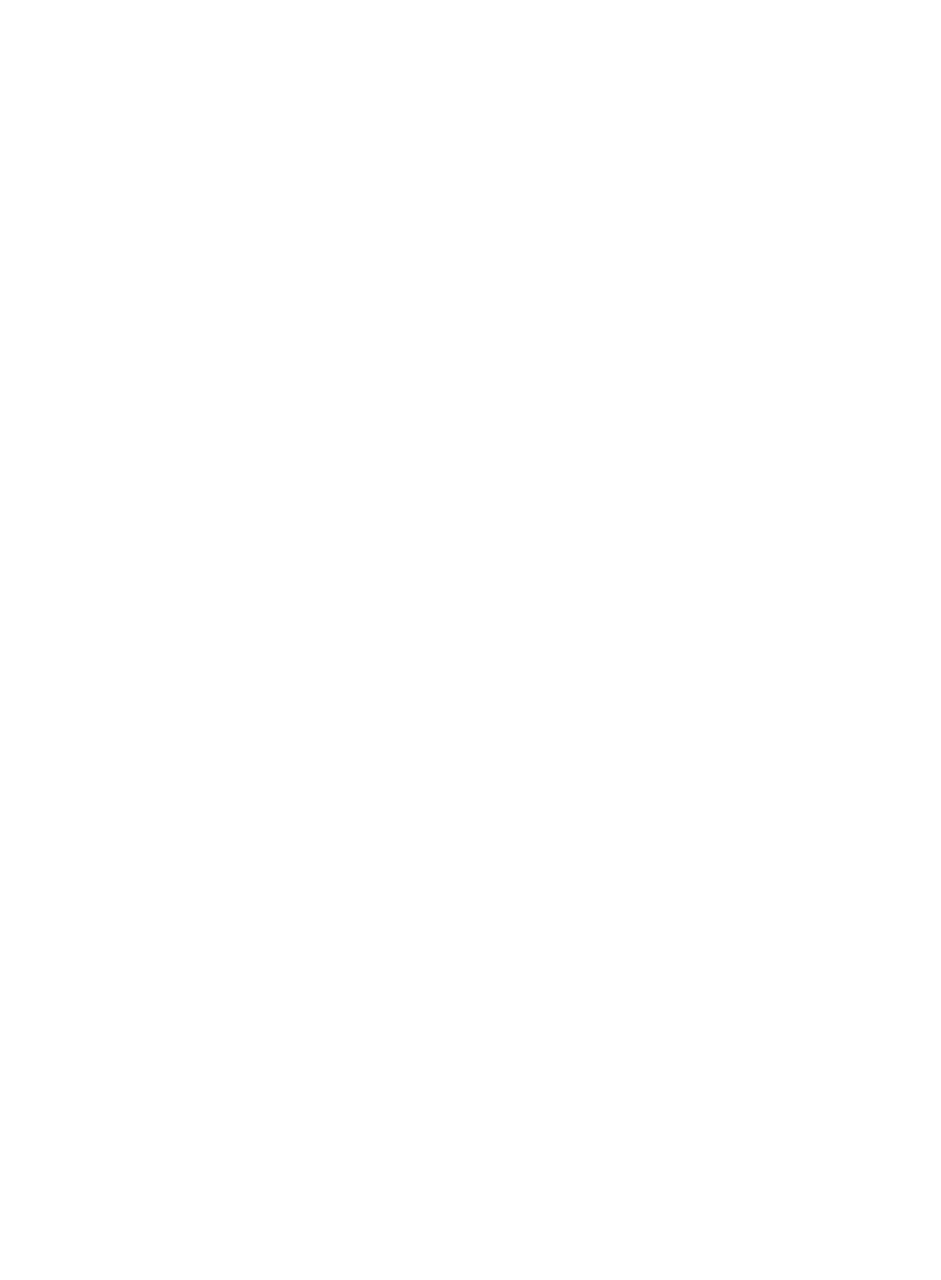
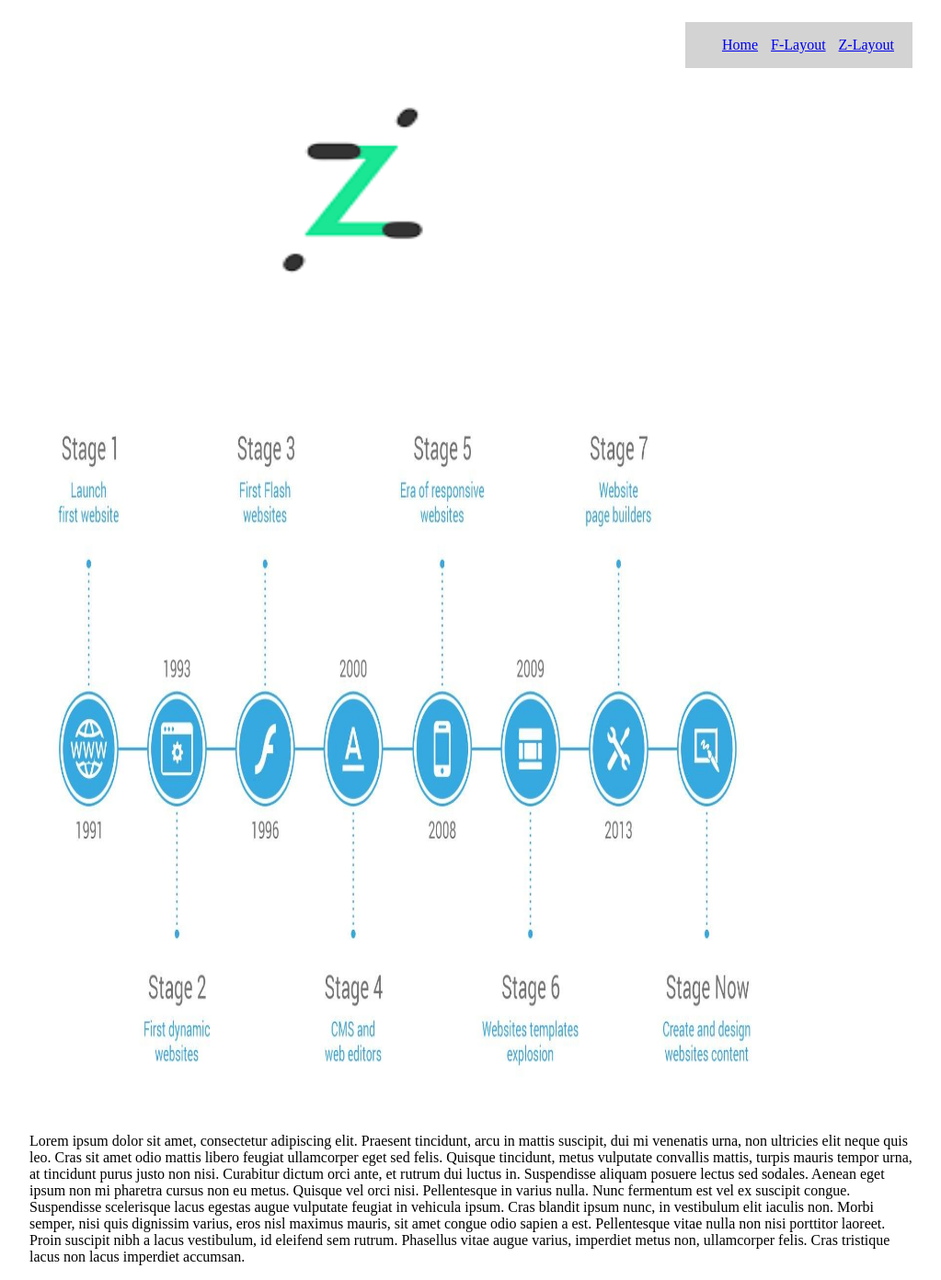
Before and after one commit to pp733/internet-history-601, a plain HTML site: page public_html/z-layout.html in a window 1280 px wide. Shown: the whole page at 92% size, without its empty margins (128-1151 px from the left). Before the commit the page ends 800 px from the top, so only its background shows below. Drawn offline with Linux system fonts and the light colour scheme.

Commit message:
Fixed z layout picture

```diff
--- /dev/null
+++ b/public_html/css/z-layout.css
@@ -0,0 +1,46 @@
+#logo {
+    float: left;
+}
+
+#logo img {
+    height: 100px;
+}
+
+#Image {
+    width: 800px;
+    height: 800px;
+    padding-right: 100px;
+}
+
+#primaryLinks {
+    background-color: lightgray;
+    height: 50px;
+    line-height: 50px;
+    width: auto;
+    text-align: right;
+    padding-right: 10px;
+    float: right;
+}
+
+#primaryLinks li {
+    display: inline;
+}
+
+#primaryLinks menu {
+    padding-top: 10px;
+    padding-left: 10px;
+}
+
+#wrapper {
+    width: 960px;
+    margin-left: auto;
+    margin-right: auto;
+}
+
+#primaryContent {
+    clear: both;
+}
+
+li a {
+    padding-right: 10px;
+}
--- a/public_html/z-layout.html
+++ b/public_html/z-layout.html
@@ -2,9 +2,53 @@
 <html lang="en">
 <head>
     <meta charset="UTF-8">
-    <title>Title</title>
+    <title>Z-Layout</title>
+    <link href="css/z-layout.css" rel="stylesheet" >
 </head>
+
 <body>
+    <div id="wrapper">
+
+        <div id="logo">
+            <img src="images/zlayout.png" style=
+                 "width: 700px;
+                 height: 400px;"
+            />
+        </div>
+        <menu id="primaryLinks">
+            <li><a href="index.html">Home</a></li>
+            <li><a href="f-layout.html">F-Layout</a></li>
+            <li><a href="z-layout.html">Z-Layout</a></li>
+            <!--<li><a href="about.html">About</a></li>-->
+        </menu>
+
+
+            <img id="Image" src="images/z.jpg"/>
+
+
+        <article id="primaryContent">
+            <p>
+                Lorem ipsum dolor sit amet, consectetur adipiscing elit. Praesent tincidunt, arcu in mattis suscipit, dui mi
+                venenatis urna, non ultricies elit neque quis leo. Cras sit amet odio mattis libero feugiat ullamcorper eget
+                sed
+                felis. Quisque tincidunt, metus vulputate convallis mattis, turpis mauris tempor urna, at tincidunt purus
+                justo
+                non nisi. Curabitur dictum orci ante, et rutrum dui luctus in. Suspendisse aliquam posuere lectus sed
+                sodales.
+                Aenean eget ipsum non mi pharetra cursus non eu metus. Quisque vel orci nisi. Pellentesque in varius nulla.
+                Nunc
+                fermentum est vel ex suscipit congue. Suspendisse scelerisque lacus egestas augue vulputate feugiat in
+                vehicula
+                ipsum. Cras blandit ipsum nunc, in vestibulum elit iaculis non. Morbi semper, nisi quis dignissim varius,
+                eros
+                nisl maximus mauris, sit amet congue odio sapien a est. Pellentesque vitae nulla non nisi porttitor laoreet.
+                Proin suscipit nibh a lacus vestibulum, id eleifend sem rutrum. Phasellus vitae augue varius, imperdiet
+                metus
+                non, ullamcorper felis. Cras tristique lacus non lacus imperdiet accumsan.
+            </p>
+
+        </article>
+    </div>
 
 </body>
 </html>
```
Also changed, not shown: public_html/f-layout.html (+1 -1 lines), public_html/images/z.jpg (added).
